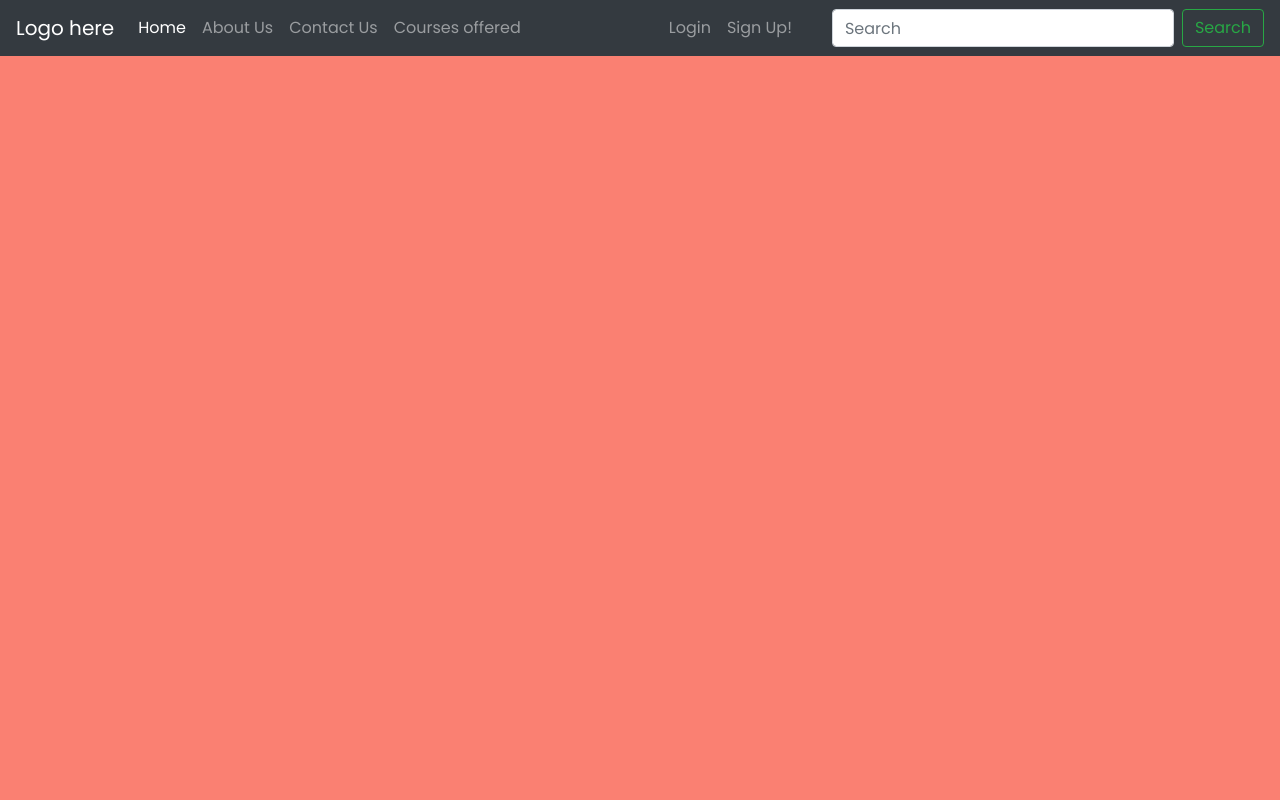
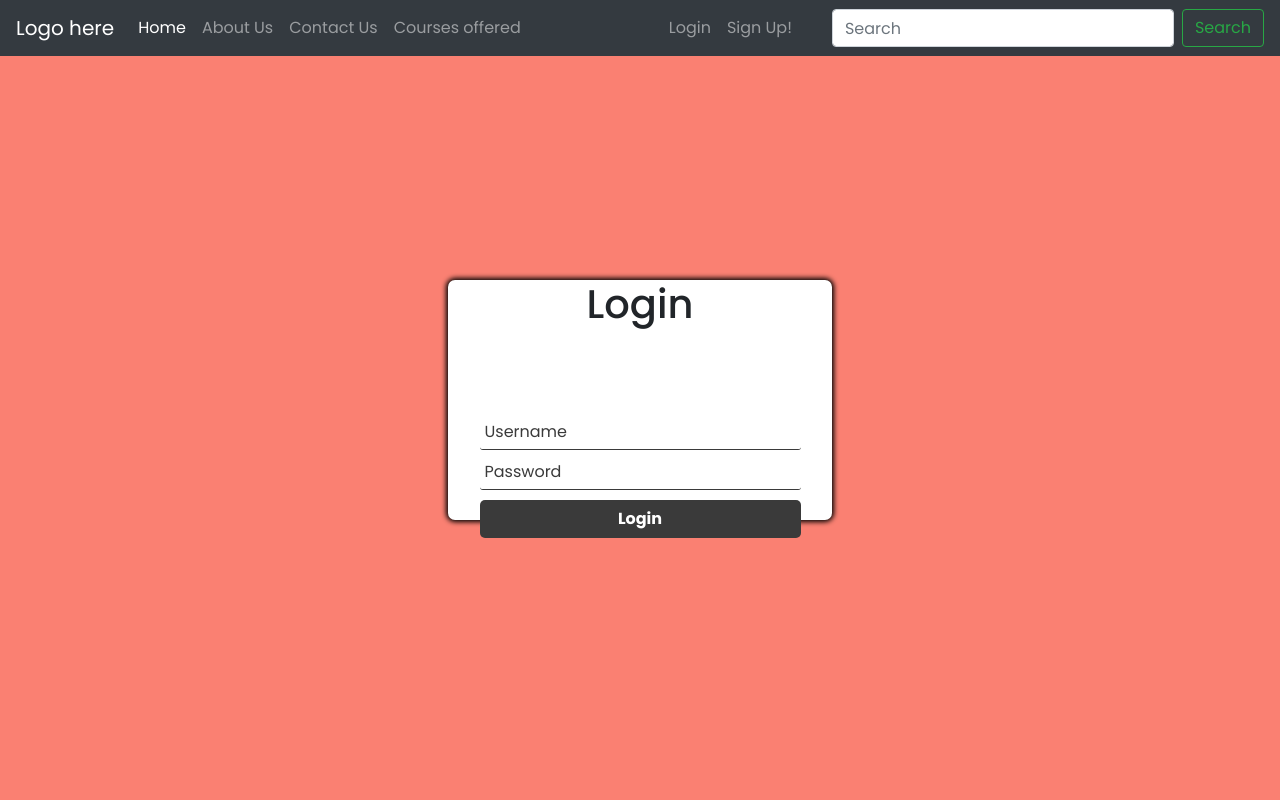
Before and after one commit to soujanyanmbri/webpass1, a PHP site: page /Routes/login.html in a window 1280 px wide. Run offline with PHP 8.4, Linux system fonts and the light colour scheme.

Commit message:
added login

```diff
--- a/CSS/login.css
+++ b/CSS/login.css
@@ -0,0 +1,77 @@
+html {
+    height: 100%;
+  }
+
+
+
+  #main-holder {
+    width: 30%;
+    height: 30%;
+    display: grid;
+    justify-items: center;
+    align-items: center;
+    background-color: white;
+    border-radius: 7px;
+    position: absolute;
+    left: 50%;
+    top: 50%;
+    transform: translate(-50%, -50%);
+    box-shadow: 0px 0px 5px 2px black;
+  }
+
+  #login-error-msg-holder {
+    width: 100%;
+    height: 100%;
+    display: grid;
+    justify-items: center;
+    align-items: center;
+  }
+
+  #login-error-msg {
+    width: 23%;
+    text-align: center;
+    margin: 0;
+    padding: 5px;
+    font-size: 12px;
+    font-weight: bold;
+    color: #8a0000;
+    border: 1px solid #8a0000;
+    background-color: #e58f8f;
+    opacity: 0;
+  }
+
+  #error-msg-second-line {
+    display: block;
+  }
+
+  #login-form {
+    align-self: flex-start;
+    display: grid;
+    justify-items: center;
+    align-items: center;
+  }
+
+  .login-form-field::placeholder {
+    color: #3a3a3a;
+  }
+
+  .login-form-field {
+    border: none;
+    border-bottom: 1px solid #3a3a3a;
+    margin-bottom: 10px;
+    border-radius: 3px;
+    outline: none;
+    padding: 0px 0px 5px 5px;
+  }
+
+  #login-form-submit {
+    width: 100%;
+    padding: 7px;
+    border: none;
+    border-radius: 5px;
+    color: white;
+    font-weight: bold;
+    background-color: #3a3a3a;
+    cursor: pointer;
+    outline: none;
+  }
--- a/Routes/login.html
+++ b/Routes/login.html
@@ -12,7 +12,7 @@
     <script src="https://stackpath.bootstrapcdn.com/bootstrap/4.3.1/js/bootstrap.min.js" integrity="sha384-JjSmVgyd0p3pXB1rRibZUAYoIIy6OrQ6VrjIEaFf/nJGzIxFDsf4x0xIM+B07jRM" crossorigin="anonymous"></script>
     <meta name="viewport" content="width=device-width, initial-scale=1.0">
     <link rel="stylesheet" href="https://cdnjs.cloudflare.com/ajax/libs/font-awesome/5.15.2/css/all.min.css"/>
-
+    <script src="../JS/login.js"> </script>
     <title>Hello, world!</title>
   </head>
   <body style="background-color: salmon;">
@@ -54,7 +54,20 @@
 
       </div>
     </nav>
+    <div id="main-holder">
+      <h1 id="login-header">Login</h1>
 
+      <div id="login-error-msg-holder">
+        <p id="login-error-msg">Invalid username <span id="error-msg-second-line">and/or password</span></p>
+      </div>
+
+      <form id="login-form" onsubmit="checkLogin()">
+        <input type="text" name="username" id="username-field" class="login-form-field" placeholder="Username">
+        <input type="password" name="password" id="password-field" class="login-form-field" placeholder="Password">
+        <input type="submit" value="Login" id="login-form-submit" >
+      </form>
+
+    </div>
 
     <footer>
       <div class="content">
@@ -89,3 +102,25 @@
 
     </body>
 </html>
+
+<script>
+const loginErrorMsg = document.getElementById("login-error-msg");
+function checkLogin() {
+
+    username = document.getElementById("login-form").username.value;
+    password = document.getElementById("login-form").password.value;
+    if (username === "user" && password === "web_dev") {
+        alert("You have successfully logged in.");
+        loginErrorMsg.style.opacity = 0;
+        location.reload();
+    } else {
+        document.getElementById("login-error-msg").style.opacity = 1;
+    }
+    document.getElementById("login-form").username.value = null;
+    document.getElementById("login-form").password.value = null;
+}
+
+$("#login-form").submit(function(e) {
+    e.preventDefault();
+});
+</script>
```
Also changed, not shown: CSS/courses.css (+64 -29 lines), JS/login.js (added).
